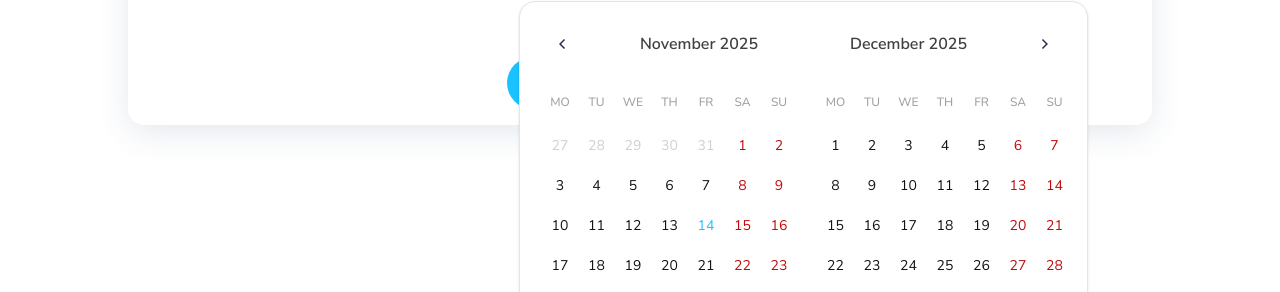
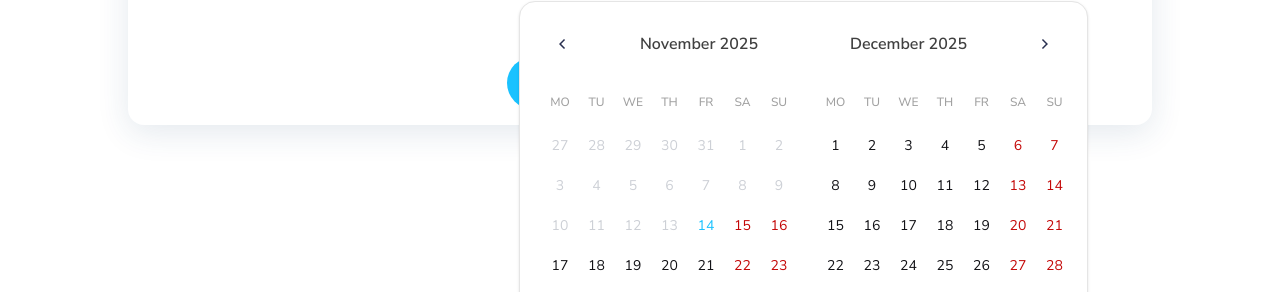
Before and after one commit to nguyentanphatt/tripzy-frontend-test-nguyentanphat, a Next.js app: page / in a window 1280 px wide. Both pictures are taken after a click on the element 630 px from the left and 429 px from the top of the page. Shown: the part 465-757 px from the top of the page. Built offline with nearby package versions, Linux system fonts and the light colour scheme.

Commit message:
fix: date calendar

```diff
--- a/component/DoubleCalendar.tsx
+++ b/component/DoubleCalendar.tsx
@@ -63,6 +63,7 @@ const DoubleCalendar = ({ value, onChange }: Props) => {
         <div className="grid grid-cols-7 gap-x-1 md:gap-x-3 gap-y-2 text-sm">
           {days.map((day) => {
             const isCurrentMonth = day.month() === month.month();
+            const isPast = day.isBefore(dayjs(), "day");
             const isSelected = value ? value.isSame(day, "day") : false;
             const isToday = dayjs().isSame(day, "day");
             const isoDayIndex = (day.day() + 6) % 7;
@@ -72,6 +73,8 @@ const DoubleCalendar = ({ value, onChange }: Props) => {
               "mx-auto size-8 flex items-center justify-center rounded-full transition-colors";
 
             const colorClasses = !isCurrentMonth
+              ? "text-light"
+              : isPast
               ? "text-light"
               : isSelected
               ? "bg-primary text-white"
@@ -85,7 +88,7 @@ const DoubleCalendar = ({ value, onChange }: Props) => {
               <button
                 key={day.format("YYYY-MM-DD")}
                 className={`${baseClasses} ${colorClasses}`}
-                disabled={!isCurrentMonth}
+                disabled={!isCurrentMonth || isPast}
                 onClick={() => onChange?.(day)}
               >
                 {day.date()}
```
